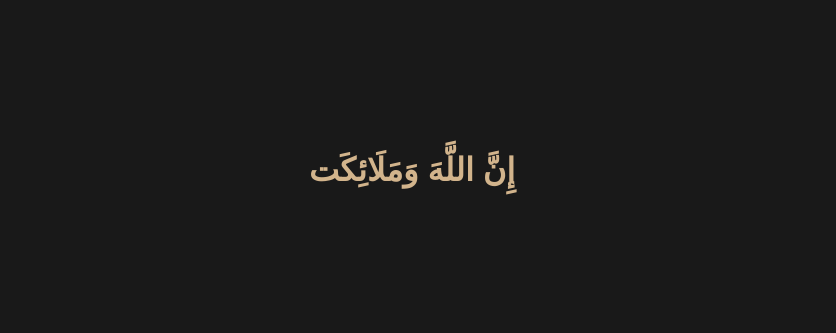
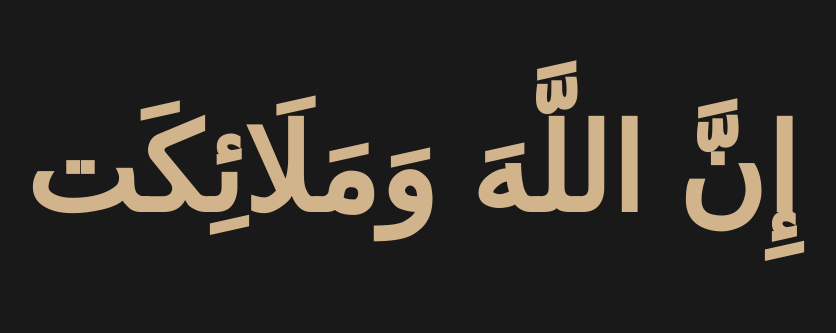
Before and after one commit to Sisco22-maker/SalyAlaSayedenaMohamed, a plain HTML site: page index.html in a window 1280 px wide. Shown: the part 230-563 px from the top of the page, without its empty margins (228-1064 px from the left). Drawn offline with Linux system fonts and the light colour scheme.

Commit message:
Update styles.css

```diff
--- a/styles.css
+++ b/styles.css
@@ -8,6 +8,9 @@ body {
     justify-content: center;
     align-items: center;
     height: 100vh;
+    font-size: 60px;
+
+
 }
 
 .container {
@@ -16,4 +19,5 @@ body {
 
 .typing-text {
     font-weight: bold;
+    line-height: 10rem;
 }
```
